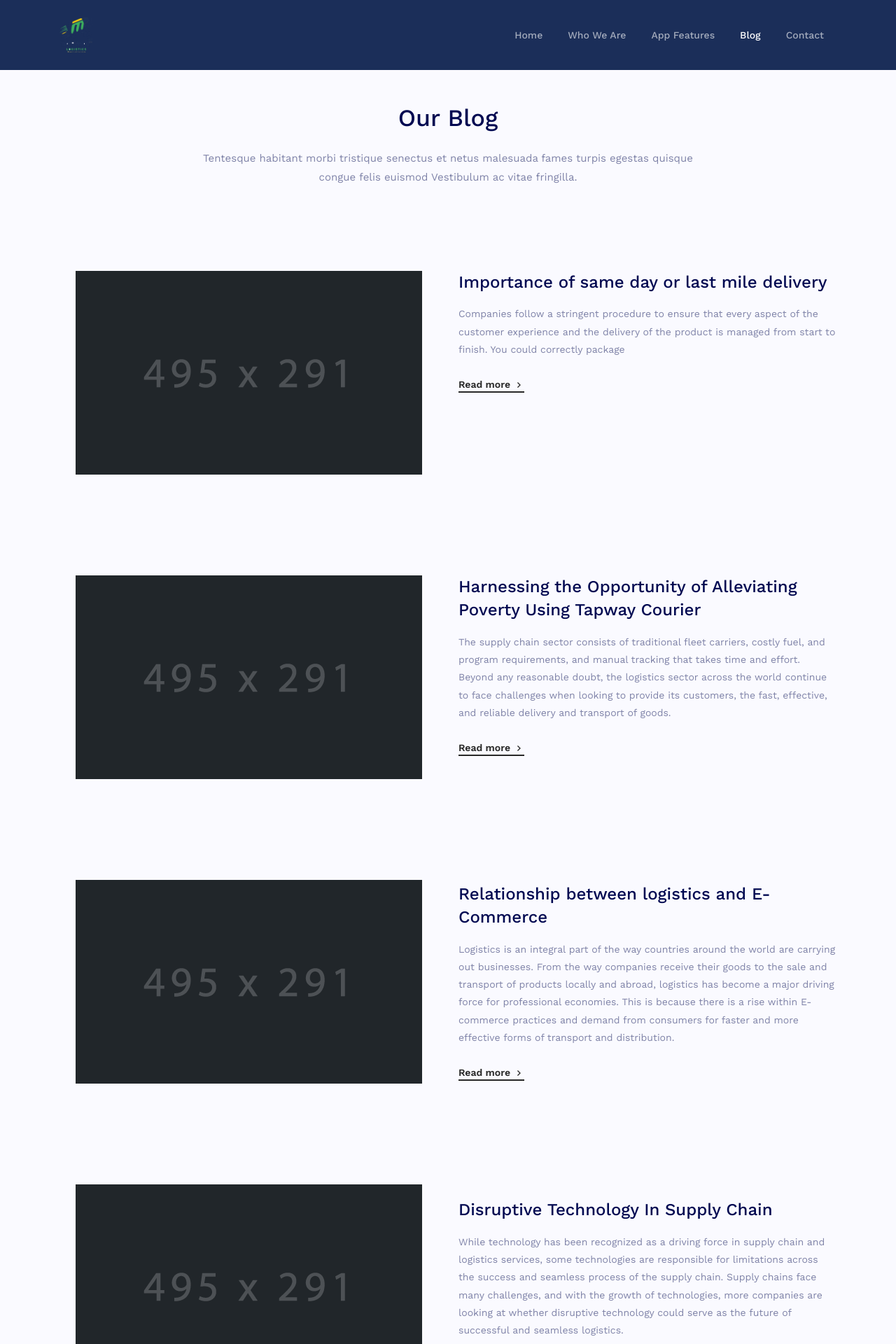
After one commit to brainiactech/tapway-website, a PHP site: page /blog.html in a window 1280 px wide. The commit adds this page. Shown: the top 1920 px of the page at 70% size. Run offline with PHP 8.4, Linux system fonts and the light colour scheme.

Commit message:
added blog page

```diff
--- /dev/null
+++ b/blog.html
@@ -0,0 +1,358 @@
+<!DOCTYPE html>
+<html lang="en">
+
+<head>
+	<meta charset="utf-8" />
+	<title>Devazo</title>
+	<meta name="viewport" content="width=device-width, initial-scale=1.0">
+	<meta name="description" content="Premium Bootstrap 4 Landing Page Template" />
+	<meta name="keywords" content="bootstrap 4, premium, marketing, multipurpose" />
+	<meta content="Themesdesign" name="author" />
+	<!-- favicon -->
+	<link rel="shortcut icon" href="images/favicon.ico">
+
+	<!-- css -->
+	<link href="css/bootstrap.min.css" rel="stylesheet" type="text/css" />
+	<link href="css/materialdesignicons.min.css" rel="stylesheet" type="text/css" />
+
+	<!--Slider-->
+	<link rel="stylesheet" href="css/owl.carousel.css" />
+	<link rel="stylesheet" href="css/owl.theme.css" />
+	<link rel="stylesheet" href="css/owl.transitions.css" />
+
+	<!-- Swiper CSS -->
+	<link rel="stylesheet" href="css/swiper.min.css">
+
+	<!-- magnific pop-up -->
+	<link rel="stylesheet" type="text/css" href="css/magnific-popup.css" />
+
+	<link href="css/style.css" rel="stylesheet" type="text/css" />
+
+</head>
+
+<body>
+
+	<!--Navbar Start-->
+	<nav class="navbar navbar-expand-lg fixed-top navbar-custom sticky sticky-dark custom-nav">
+		<div class="container">
+			<!-- LOGO -->
+			<a class="navbar-brand logo text-uppercase" href="index.html">
+				<img src="images/tapway_logo.png" class="logo-light" alt="" height="50">
+				<img src="images/tapway_logo.png" class="logo-dark" alt="" height="50">
+			</a>
+			<button class="navbar-toggler" type="button" data-toggle="collapse" data-target="#navbarCollapse"
+				aria-controls="navbarCollapse" aria-expanded="false" aria-label="Toggle navigation">
+				<i class="mdi mdi-menu"></i>
+			</button>
+			<div class="collapse navbar-collapse" id="navbarCollapse">
+				<ul class="navbar-nav ml-auto navbar-center" id="mySidenav">
+					<li class="nav-item">
+						<a href="index.html#home" class="nav-link">Home</a>
+					</li>
+					<li class="nav-item">
+						<a href="index.html#services" class="nav-link">Who We Are</a>
+					</li>
+					<li class="nav-item">
+						<a href="index.html#appfeatures" class="nav-link">App Features</a>
+					</li>
+					<li class="nav-item active">
+						<a href="blog.html" class="nav-link">Blog</a>
+					</li>
+					<li class="nav-item">
+						<a href="index.html#contact" class="nav-link">Contact</a>
+					</li>
+				</ul>
+			</div>
+		</div>
+	</nav>
+	<!-- Navbar End -->
+
+
+	<!-- START FEATURES -->
+	<section class="section bg-light mt-5" id="features">
+		<div class="container">
+			<div class="row">
+				<div class="col-lg-12">
+					<h1 class="title-heading text-center">Our Blog</h1>
+					<p class="title-desc text-center text-muted mt-4">Tentesque habitant morbi tristique senectus et
+						netus malesuada fames turpis egestas quisque congue felis euismod Vestibulum ac vitae fringilla.
+					</p>
+				</div>
+			</div>
+
+			<div class="row mt-4 py-5">
+				<div class="col-lg-6">
+					<div class="features-img text-center mt-5">
+						<img src="images/features/img-8.png" class="img-fluid" alt="">
+					</div>
+				</div>
+
+				<div class="col-lg-6">
+					<div class="features-content mt-5">
+						<h4 class="line-height_1_4 mt-3">Importance of same day or last mile delivery</h4>
+						<p class="text-muted mt-3">Companies follow a stringent procedure to ensure that every aspect of
+							the customer
+							experience and the delivery of the product is managed from start to finish. You could
+							correctly package <goods class=""></goods>
+						</p>
+						<div class="mt-4">
+							<a href="" class="read-more">Read more <i class="mdi mdi-chevron-right"></i></a>
+						</div>
+					</div>
+				</div>
+			</div>
+
+			<div class="row  py-5">
+				<div class="col-lg-6">
+					<div class="features-img text-center mt-5">
+						<img src="images/features/img-8.png" class="img-fluid" alt="">
+					</div>
+				</div>
+				<div class="col-lg-6">
+					<div class="features-content mt-5">
+						<h4 class="line-height_1_4 mt-3">Harnessing the Opportunity of Alleviating Poverty Using Tapway
+							Courier</h4>
+						<p class="text-muted mt-3">The supply chain sector consists of traditional fleet carriers,
+							costly fuel, and program
+							requirements, and manual tracking that takes time and effort. Beyond any
+							reasonable doubt, the logistics sector across the world continue to face challenges
+							when looking to provide its customers, the fast, effective, and reliable delivery and
+							transport of goods.
+						</p>
+						<div class="mt-4">
+							<a href="" class="read-more">Read more <i class="mdi mdi-chevron-right"></i></a>
+						</div>
+					</div>
+				</div>
+
+			</div>
+
+
+			<div class="row vertical-content  py-5">
+				<div class="col-lg-6">
+					<div class="features-img text-center mt-5">
+						<img src="images/features/img-8.png" class="img-fluid" alt="">
+					</div>
+				</div>
+				<div class="col-lg-6">
+					<div class="features-content mt-5">
+						<h4 class="line-height_1_4 mt-3">Relationship between logistics and E-Commerce
+						</h4>
+						<p class="text-muted mt-3">Logistics is an integral part of the way countries around the world
+							are carrying out
+							businesses. From the way companies receive their goods to the sale and transport
+							of products locally and abroad, logistics has become a major driving force for
+							professional economies. This is because there is a rise within E-commerce practices
+							and demand from consumers for faster and more effective forms of transport and
+							distribution.
+						</p>
+						<div class="mt-4">
+							<a href="" class="read-more">Read more <i class="mdi mdi-chevron-right"></i></a>
+						</div>
+					</div>
+				</div>
+			</div>
+
+
+			<div class="row vertical-content  py-5">
+				<div class="col-lg-6">
+					<div class="features-img text-center mt-5">
+						<img src="images/features/img-8.png" class="img-fluid" alt="">
+					</div>
+				</div>
+				<div class="col-lg-6">
+					<div class="features-content mt-5">
+						<h4 class="line-height_1_4 mt-3">Disruptive Technology In Supply Chain
+						</h4>
+						<p class="text-muted mt-3">While technology has been recognized as a driving force in supply
+							chain and
+							logistics services, some technologies are responsible for limitations across the
+							success and seamless process of the supply chain. Supply chains face many
+							challenges, and with the growth of technologies, more companies are looking at
+							whether disruptive technology could serve as the future of successful and seamless
+							logistics.
+						</p>
+						<div class="mt-4">
+							<a href="" class="read-more">Read more <i class="mdi mdi-chevron-right"></i></a>
+						</div>
+					</div>
+				</div>
+			</div>
+
+
+			<div class="row vertical-content  py-5">
+				<div class="col-lg-6">
+					<div class="features-img text-center mt-5">
+						<img src="images/features/img-8.png" class="img-fluid" alt="">
+					</div>
+				</div>
+				<div class="col-lg-6">
+					<div class="features-content mt-5">
+						<h4 class="line-height_1_4 mt-3">Current Situation of Logistics In Africa
+						</h4>
+						<p class="text-muted mt-3">Cargo transportation and logistics remains an integral part of
+							business operations
+							and is a significant driving economic force for entire countries. Through imports and
+							exports, individuals, retailers, and businesses receive and sell goods and support the
+							maintenance of a thriving economy. Transport logistics has been undergoing
+							significant changes in Africa. While many challenges persist, the introduction of
+							leading technologies are set to make a difference in the way logistics is conducted
+							and managed.
+						</p>
+						<div class="mt-4">
+							<a href="" class="read-more">Read more <i class="mdi mdi-chevron-right"></i></a>
+						</div>
+					</div>
+				</div>
+			</div>
+
+		</div>
+	</section>
+	<!-- END FEATURES -->
+
+	<!-- START CONTACT -->
+	<section class="section" id="contact">
+		<div class="container">
+			<div class="row">
+				<div class="col-lg-12">
+					<h1 class="title-heading text-center">Contact Us</h1>
+					<p class="title-desc text-center text-muted mt-4">Tentesque habitant morbi tristique senectus et
+						netus malesuada fames turpis egestas quisque congue felis euismod Vestibulum ac vitae fringilla.
+					</p>
+				</div>
+			</div>
+
+			<div class="row justify-content-center mt-5">
+				<div class="col-lg-10">
+					<div class="custom-form mt-3">
+						<div id="message"></div>
+						<form method="post" action="php/contact.php" name="contact-form" id="contact-form">
+							<div class="row">
+								<div class="col-lg-6">
+									<div class="form-group mt-2">
+										<input name="name" id="name" class="form-control" placeholder="Name"
+											type="text">
+									</div>
+								</div>
+								<div class="col-lg-6">
+									<div class="form-group mt-2">
+										<input name="email" id="email" class="form-control" placeholder="Email"
+											type="email">
+									</div>
+								</div>
+							</div>
+							<div class="row">
+								<div class="col-lg-12">
+									<div class="form-group mt-2">
+										<input class="form-control" id="subject" placeholder="Subject" type="text">
+									</div>
+								</div>
+							</div>
+							<div class="row">
+								<div class="col-lg-12">
+									<div class="form-group mt-2">
+										<textarea name="comments" id="comments" rows="4" class="form-control"
+											placeholder="Massage"></textarea>
+									</div>
+								</div>
+							</div>
+							<div class="row">
+								<div class="col-lg-12 mt-3 text-center">
+									<input id="submit" name="send" class="submitBnt btn btn-custom btn-round"
+										value="Send Message" type="submit">
+									<div id="simple-msg"></div>
+								</div>
+							</div>
+						</form>
+					</div>
+				</div>
+			</div>
+		</div>
+	</section>
+	<!-- END CONTACT -->
+
+	<!-- START FOOTER -->
+	<section class="footer">
+		<div class="footer-bg-overlay"></div>
+		<div class="container">
+
+			<!-- START FOOTER -->
+			<div class="row footer-content">
+				<div class="col-lg-4">
+					<img src="images/logo-light.png" alt="" height="20">
+				</div>
+
+				<div class="col-lg-8">
+					<div class="row">
+						<div class="col-lg-3">
+							<h5 class="f-18 text-white">Home</h5>
+							<ul class="list-unstyled footer-link mt-3">
+								<li><a href="">About us</a></li>
+								<li><a href="">Careers</a></li>
+								<li><a href="">Contact us</a></li>
+							</ul>
+						</div>
+
+						<div class="col-lg-3">
+							<h5 class="f-18 text-white">Services</h5>
+							<ul class="list-unstyled footer-link mt-3">
+								<li><a href="">Terms & Condition</a></li>
+								<li><a href="">Jobs</a></li>
+							</ul>
+						</div>
+
+						<div class="col-lg-3">
+							<h5 class="f-18 text-white">Pricing</h5>
+							<ul class="list-unstyled footer-link mt-3">
+								<li><a href="">Business</a></li>
+								<li><a href="">Bookmarks</a></li>
+								<li><a href="">Contact</a></li>
+							</ul>
+						</div>
+
+						<div class="col-lg-3">
+							<h5 class="f-18 text-white">Contact</h5>
+							<ul class="list-unstyled footer-link mt-3">
+								<li><a href="">123-4556-789</a></li>
+								<li><a href="">Your@mail.com</a></li>
+							</ul>
+						</div>
+					</div>
+				</div>
+			</div>
+			<!-- END FOOTER -->
+
+			<!-- START FOOTER-AlT -->
+			<div class="row mt-5">
+				<div class="col-lg-12">
+					<p class="footer-alt text-center text-white-50 mb-0">2019 © Devazo. Design by Themesdesign</p>
+				</div>
+			</div>
+			<!-- END FOOTER-ALT -->
+
+		</div>
+
+	</section>
+	<!-- END FOOTER -->
+
+	<!-- javascript -->
+	<script src="js/jquery.min.js"></script>
+	<script src="js/bootstrap.bundle.min.js"></script>
+	<script src="js/jquery.easing.min.js"></script>
+	<script src="js/scrollspy.min.js"></script>
+	<script src="js/counter.init.js"></script>
+
+	<!-- Owl Carousel -->
+	<script src="js/owl.carousel.min.js"></script>
+
+	<!-- Swiper JS -->
+	<script src="js/swiper.min.js"></script>
+
+	<!-- Magnific Popup -->
+	<script src="js/jquery.magnific-popup.min.js"></script>
+	<script src="js/contact.js"></script>
+	<script src="js/plugins-init.js"></script>
+	<script src="js/app.js"></script>
+</body>
+
+</html>
--- a/css/style.css
+++ b/css/style.css
@@ -969,3 +969,8 @@ textarea.form-control {
   }
 }
 /*# sourceMappingURL=style.css.map */
+
+.custom-nav {
+	    background-color: #1b2e59;
+
+}
```
Also changed, not shown: index.html (+5 -9 lines).
